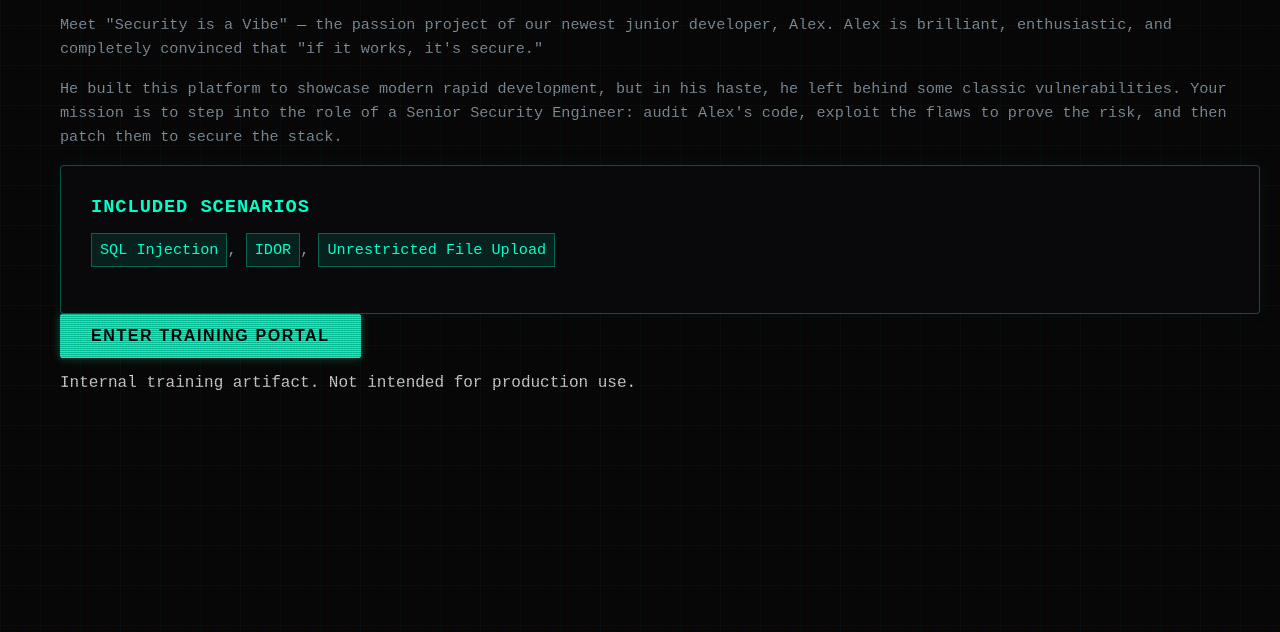
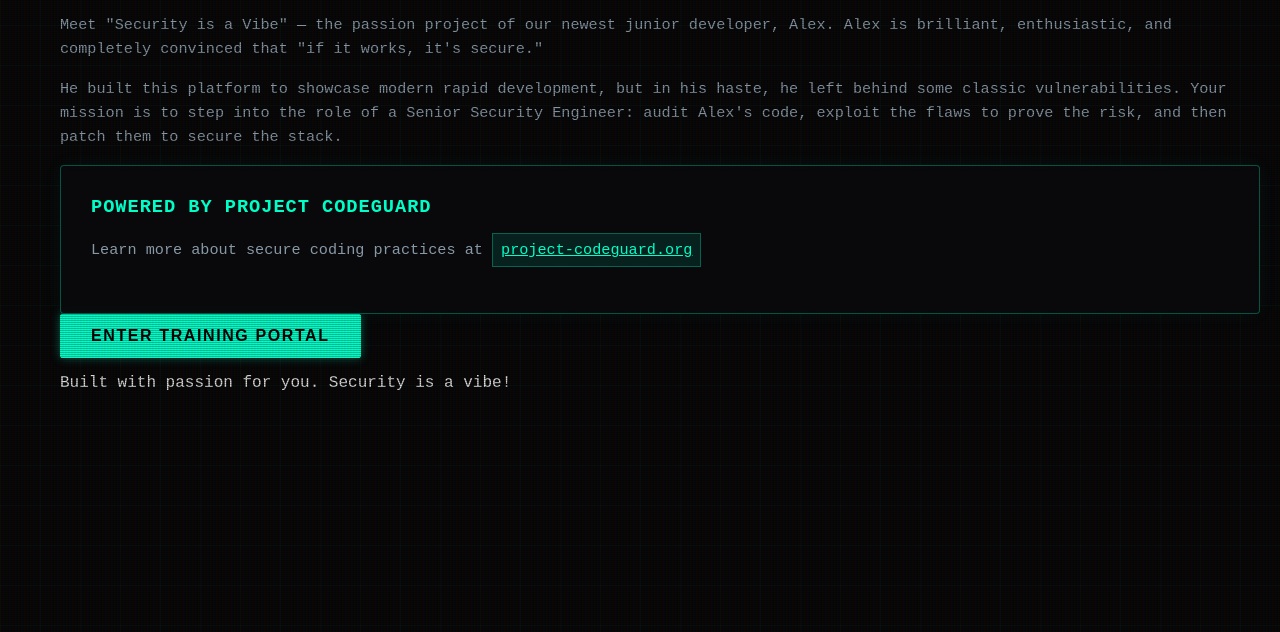
Before and after one commit to thschaffr/ctf_codeguard, a PHP site: page /app/index.php in a window 1280 px wide. Shown: the part 175-807 px from the top of the page. Run offline with PHP 8.4, Linux system fonts and the light colour scheme.

Commit message:
Update user entries in db_setup.sql and enhance login logic
- Modified db_setup.sql to include a new user with a 'DISABLED' password and updated existing user entries.
- Adjusted login.php to skip users with a 'DISABLED' password, improving security and user experience.
- Updated index.php to reflect a new project theme and enhance content presentation.

```diff
--- a/idea_1/app/index.php
+++ b/idea_1/app/index.php
@@ -40,17 +40,16 @@
                 </p>
             </div>
             <div class="card">
-                <h3>Included Scenarios</h3>
+                <h3>Powered by Project CodeGuard</h3>
                 <p class="muted">
-                    <span class="highlight">SQL Injection</span>,
-                    <span class="highlight">IDOR</span>,
-                    <span class="highlight">Unrestricted File Upload</span>
+                    Learn more about secure coding practices at
+                    <a href="https://project-codeguard.org/" target="_blank" class="highlight">project-codeguard.org</a>
                 </p>
             </div>
             <button onclick="window.location.href='login.php'">Enter Training Portal</button>
         </div>
 
-        <p class="footer-note">Internal training artifact. Not intended for production use.</p>
+        <p class="footer-note">Built with passion for you. Security is a vibe!</p>
     </div>
 </body>
 </html>
--- a/idea_1/app/login.php
+++ b/idea_1/app/login.php
@@ -8,6 +8,9 @@
     $hashed = hash('sha512', $p);
     $sql = "SELECT * FROM users WHERE username = '$u' AND password = '$hashed';";
     foreach ($db->query($sql) as $row) {
+        if ($row['password'] === 'DISABLED') {
+            continue;
+        }
         $_SESSION['user_id'] = $row['id'];
         header("Location: profile.php");
         exit;
```
Also changed, not shown: idea_1/db_setup.sql (+5 -4 lines).
